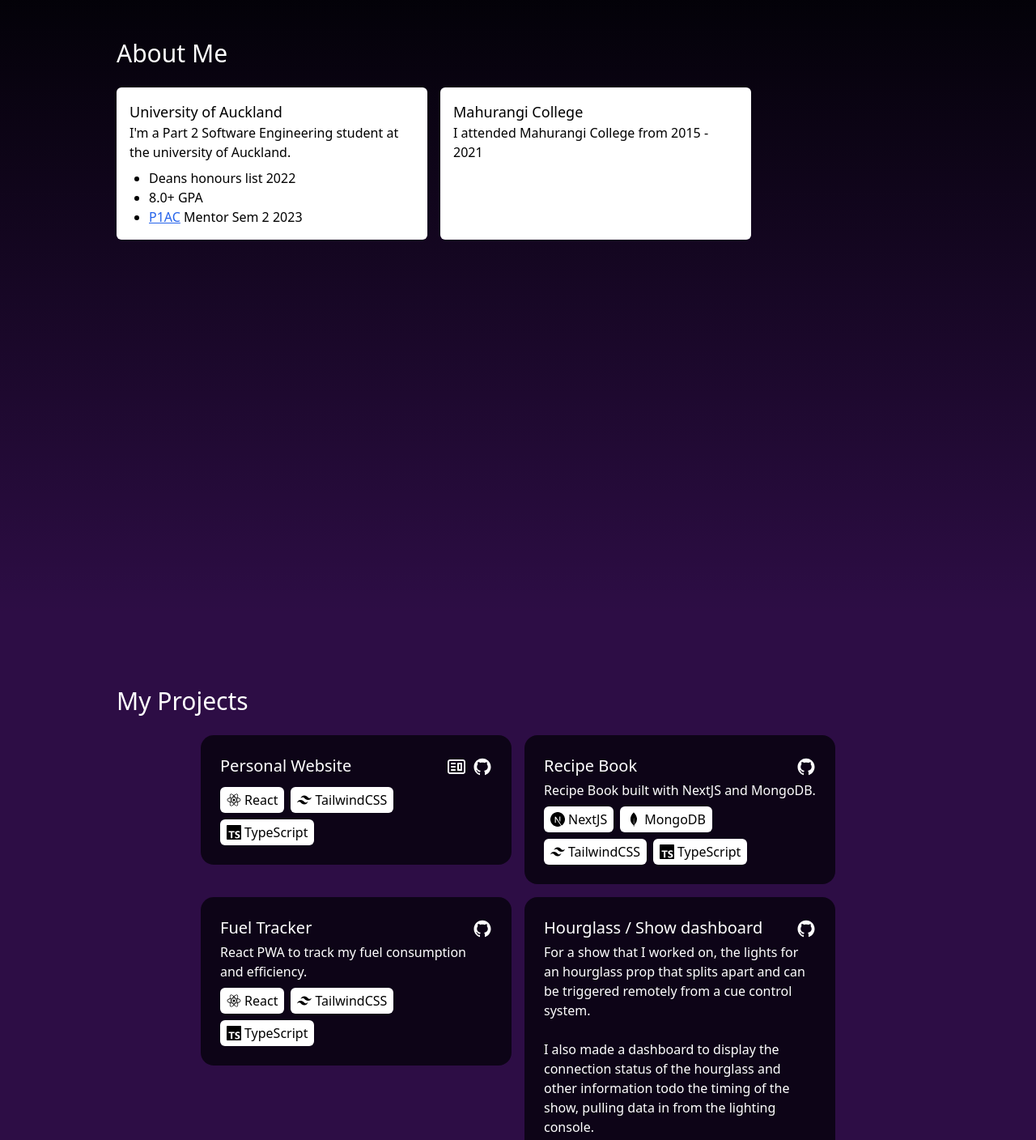
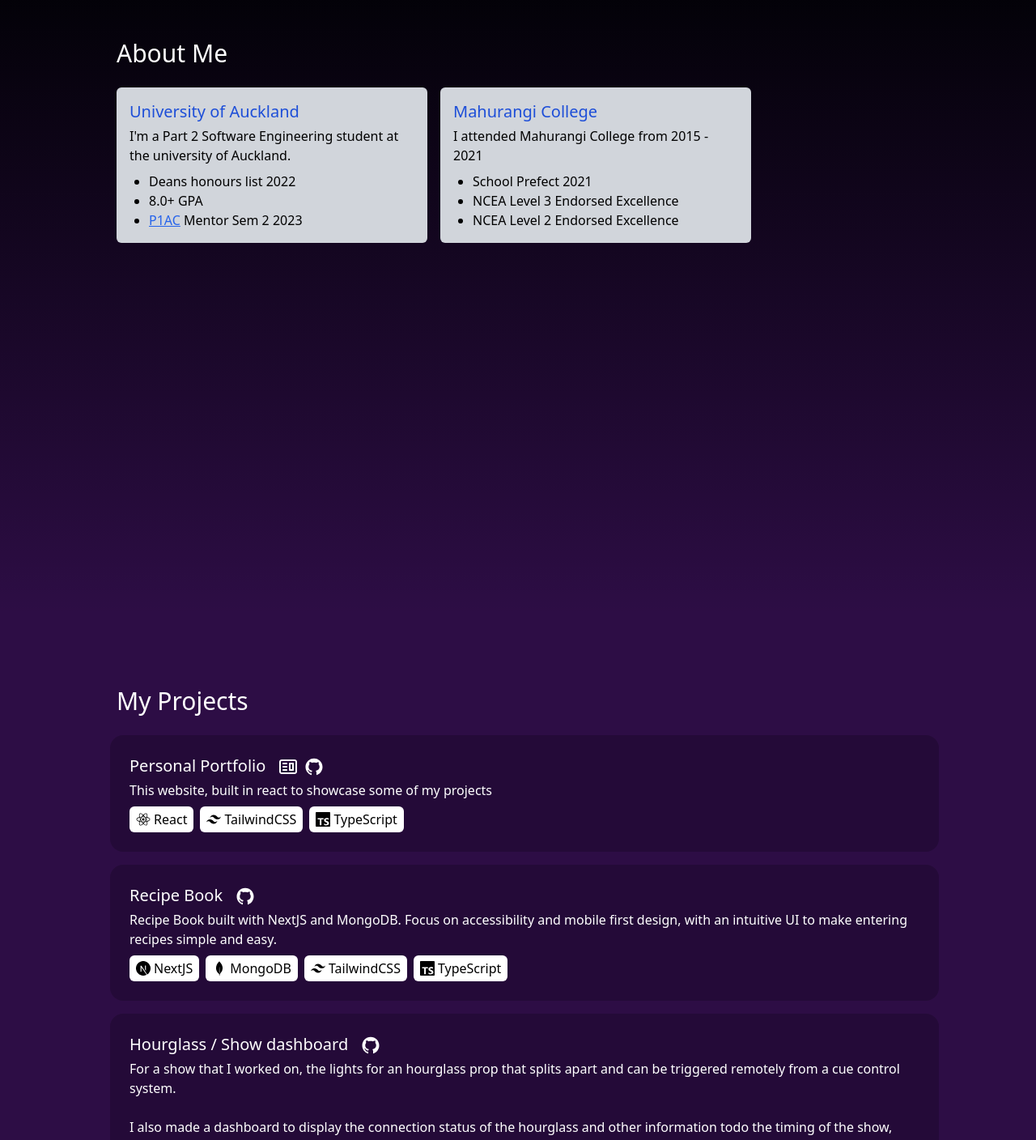
Before and after one commit to ben-732/ben-732.github.io, a React (Create React App) app: page / in a window 1280 px wide. Shown: the part 840-2248 px from the top of the page at 81% size. Built offline with nearby package versions, Linux system fonts and the light colour scheme.

Commit message:
Styling content sections and rewording description

```diff
--- a/src/About.tsx
+++ b/src/About.tsx
@@ -24,7 +24,16 @@
   },
   {
     title: "Mahurangi College",
-    body: <>I attended Mahurangi College from 2015 - 2021</>,
+    body: (
+      <>
+        I attended Mahurangi College from 2015 - 2021
+        <ul className="list-disc mt-2">
+          <li className="ml-6">School Prefect 2021</li>
+          <li className="ml-6">NCEA Level 3 Endorsed Excellence</li>
+          <li className="ml-6">NCEA Level 2 Endorsed Excellence</li>
+        </ul>
+      </>
+    ),
   },
 ];
 
@@ -38,10 +47,12 @@
         <div className="flex">
           {sections.map((s, i) => (
             <div
-              className="text-black lg:ml-4 mt-2 w-96 bg-white p-4 rounded-md"
+              className="text-black lg:ml-4 mt-2 w-96 bg-gray-300 p-4 rounded-md"
               key={i}
             >
-              <span className="text-lg font-medium block">{s.title}</span>
+              <span className="text-xl font-medium block text-blue-700 mb-1">
+                {s.title}
+              </span>
               {s.body}
             </div>
           ))}
--- a/src/NavBar.tsx
+++ b/src/NavBar.tsx
@@ -21,8 +21,6 @@
 
       // Set active section based on scroll position
       const scrollPosition = windowPosition + window.innerHeight / 4;
-
-      console.log(window.innerHeight, scrollPosition);
 
       if (scrollPosition < window.innerHeight) {
         setActiveSection("home");
--- a/src/Projects.tsx
+++ b/src/Projects.tsx
@@ -31,24 +31,25 @@
 
 const projectsList = [
   {
-    name: "Personal Website",
-    description: "",
+    name: "Personal Portfolio",
+    description: "This website, built in react to showcase some of my projects",
     github: "https://github.com/ben-732/ben-732.github.io",
     website: "#home",
     technologies: ["React", "TailwindCSS", "TypeScript"],
   },
   {
     name: "Recipe Book",
-    description: "Recipe Book built with NextJS and MongoDB.",
+    description:
+      "Recipe Book built with NextJS and MongoDB. \n \n Focus on accessibility and mobile first design, with an intuitive UI to make entering recipes simple and easy.",
     github: "https://github.com/ben-732/recipes",
     technologies: ["NextJS", "MongoDB", "TailwindCSS", "TypeScript"],
   },
-  {
-    name: "Fuel Tracker",
-    description: "React PWA to track my fuel consumption and efficiency.",
-    github: "https://github.com/ben-732/fuel-tracker",
-    technologies: ["React", "TailwindCSS", "TypeScript"],
-  },
+  // {
+  //   name: "Fuel Tracker",
+  //   description: "React PWA to track my fuel consumption and efficiency.",
+  //   github: "https://github.com/ben-732/fuel-tracker",
+  //   technologies: ["React", "TailwindCSS", "TypeScript"],
+  // },
   {
     name: "Hourglass / Show dashboard",
     description: (
@@ -76,15 +77,14 @@
           <span className="text-white text-3xl lg:ml-4 mt-2 font-extralight mb-4 block">
             My Projects
           </span>
-          <div className="flex flex-row flex-wrap justify-center items-start">
+          <div className="flex flex-col flex-wrap justify-center items-start w-full">
             {projectsList.map((project) => {
               return (
-                <div className="flex flex-col text-white w-80 sm:w-96 m-2 p-5  sm:p-6 rounded-2xl  flex-wrap transition-all hover:scale-[1.02] bg-deep-blue bg-opacity-70 z-100">
+                <div className="flex flex-col text-white w-full  m-2 p-5  sm:p-6 rounded-2xl  flex-wrap   bg-deep-blue bg-opacity-20 z-100">
                   <div className="flex flex-row items-center">
-                    <span className="text-white text-xl  block">
+                    <span className="text-white text-xl  block mr-4">
                       {project.name}
                     </span>
-                    <span className="flex-grow"></span>
                     {project.website && project.website.length > 0 && (
                       <a className="mr-2" href={project.website}>
                         <CgWebsite className="text-2xl inline-block" />
```
